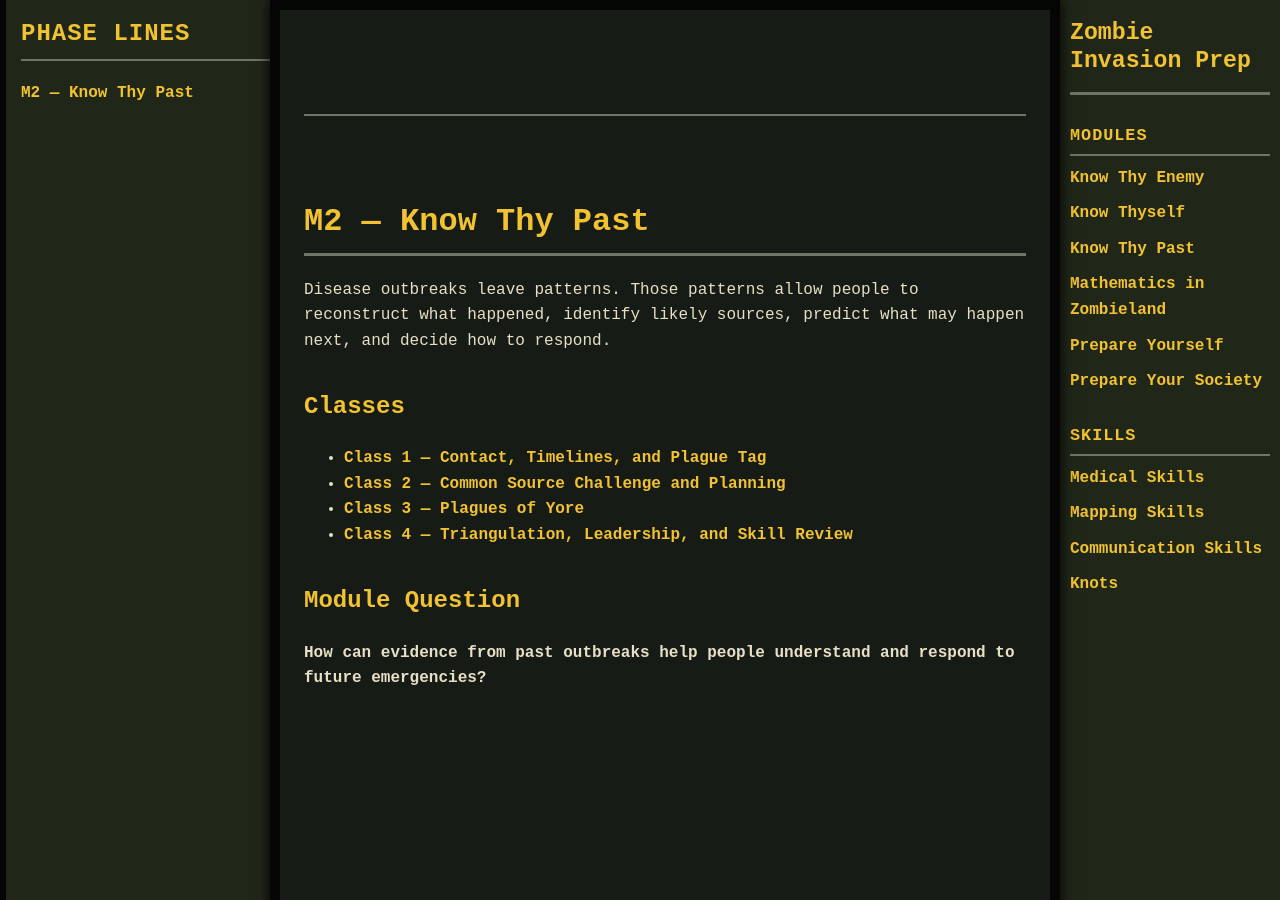
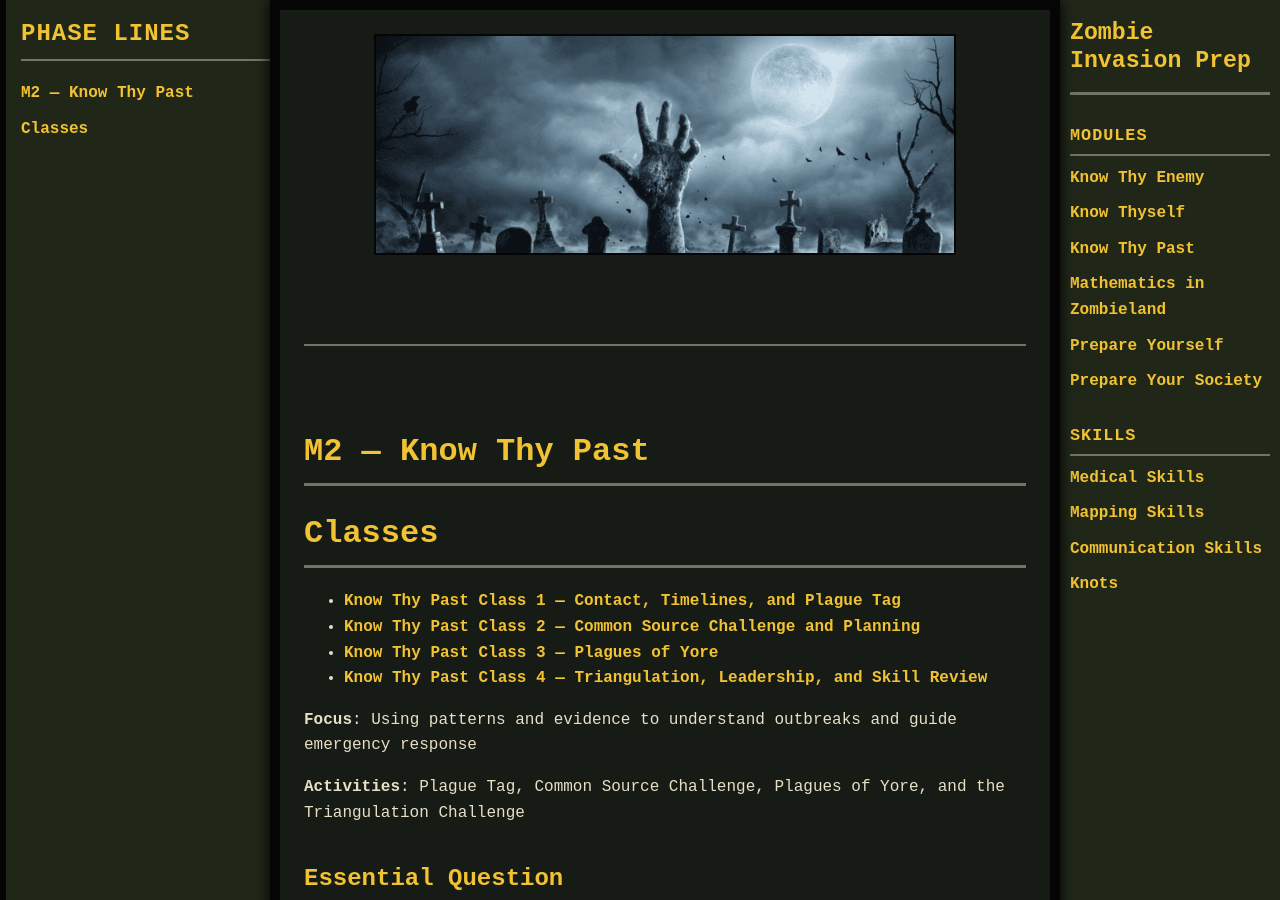
Before and after one commit to jboyce1/ZombieInvasionPrep, a Jekyll site: the page built from classes/know_thy_past/know_thy_past.md, in a window 1280 px wide and 900 px high. Built offline with Jekyll 4.4.1, drawn with Linux system fonts in a browser that asks for light colours; some of the changed text lies outside the part shown.

Commit message:
Add Know Thy Past landing page

```diff
--- a/classes/know_thy_past/know_thy_past.md
+++ b/classes/know_thy_past/know_thy_past.md
@@ -2,19 +2,43 @@
 layout: default
 title: M2 — Know Thy Past
 ---
+<div style="text-align: center;">
+  <img src="{{ '/classes/know_thy_enemy/what_is_a_zombie_header.png' | relative_url }}" alt="Zombie Invasion Prep" style="max-width: 80%; height: auto;">
+</div>
+
 ----------------------------------
 
 # M2 — Know Thy Past
 
-Disease outbreaks leave patterns. Those patterns allow people to reconstruct what happened, identify likely sources, predict what may happen next, and decide how to respond.
+# Classes
 
-## Classes
+* [Know Thy Past Class 1 — Contact, Timelines, and Plague Tag]({{ '/classes/know_thy_past/class1' | relative_url }})
+* [Know Thy Past Class 2 — Common Source Challenge and Planning]({{ '/classes/know_thy_past/class2' | relative_url }})
+* [Know Thy Past Class 3 — Plagues of Yore]({{ '/classes/know_thy_past/class3' | relative_url }})
+* [Know Thy Past Class 4 — Triangulation, Leadership, and Skill Review]({{ '/classes/know_thy_past/class4' | relative_url }})
 
-* [Class 1 — Contact, Timelines, and Plague Tag]({{ '/classes/know_thy_past/class1' | relative_url }})
-* [Class 2 — Common Source Challenge and Planning]({{ '/classes/know_thy_past/class2' | relative_url }})
-* [Class 3 — Plagues of Yore]({{ '/classes/know_thy_past/class3' | relative_url }})
-* [Class 4 — Triangulation, Leadership, and Skill Review]({{ '/classes/know_thy_past/class4' | relative_url }})
+**Focus**: Using patterns and evidence to understand outbreaks and guide emergency response
 
-## Module Question
+**Activities**: Plague Tag, Common Source Challenge, Plagues of Yore, and the Triangulation Challenge
+
+## Essential Question
 
 **How can evidence from past outbreaks help people understand and respond to future emergencies?**
+
+## Objectives
+
+* Explain how contact and disease timelines affect the spread of an outbreak.
+* Distinguish between patterns caused by communicable disease and a common source.
+* Use evidence to investigate an outbreak without assuming the answer in advance.
+* Research a historical disease and communicate useful findings to a team.
+* Apply leadership, teamwork, and After Action Review practices during timed challenges.
+* Connect rescue, casualty-care, radio, and mapping skills to emergency response decisions.
+
+## Skills
+
+* Tie and test a Swiss seat.
+* Check a casualty for shock.
+* Transport a casualty.
+* Define a search area using radio-wave propagation.
+* Create and apply a sling.
+* Create and apply a splint.
```
